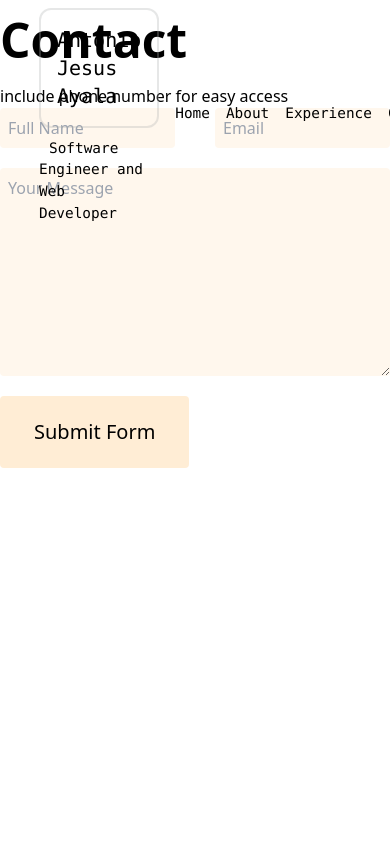
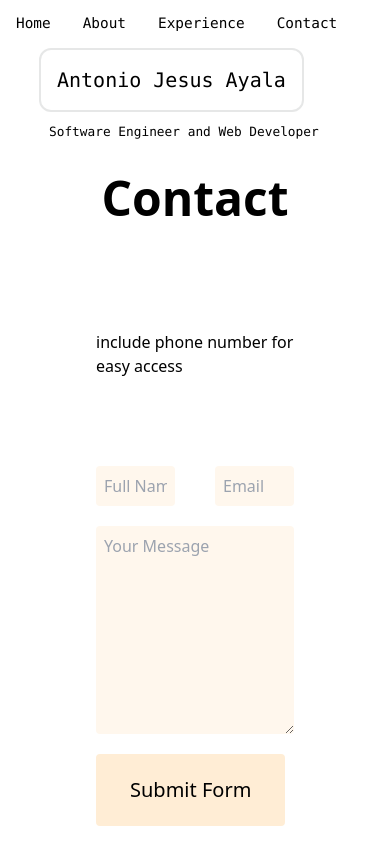
Before and after one commit to antonioclimbs/my-website-portfolio, a Next.js app: page /contact in a window 390 px wide. Shown: the top 864 px of the page. Built offline with nearby package versions, Linux system fonts and the light colour scheme.

Commit message:
got some of the mobile styling to work for header

```diff
--- a/components/header.tsx
+++ b/components/header.tsx
@@ -27,8 +27,6 @@ export default function Header() {
         <Link href='/'>
           <p className='text-xl font-medium'>
             Antonio Jesus Ayala
-            {/* <span className='text-l'> and </span>
-            <code className={styles.code}>Software Engineer</code> */}
           </p>
         </Link>
         <span>
@@ -36,7 +34,7 @@ export default function Header() {
         </span>
       </div>
 
-      <div className="">
+      <div className={styles.mobilepaths}>
         {Object.entries(navItems).map(([path, { name }]) => {
           return (
             <Link
--- a/pages/contact.tsx
+++ b/pages/contact.tsx
@@ -1,5 +1,6 @@
 import type { Metadata } from 'next';
 import Form from './contact/form';
+import styles from '../styles/Home.module.css'
 
 export const metadata: Metadata = {
   title: 'Contact',
@@ -10,7 +11,8 @@ export const dynamic = 'force-dynamic';
 
 export default function ContactPage() {
   return (
-    <section className='w-6xl'>
+    // <section className='w-6xl'>
+    <section className={styles.main}>
       <h1 className="font-bold text-5xl font-serif mb-5">Contact</h1>
       <p>include phone number for easy access</p>
       <Form />
--- a/styles/Header.module.css
+++ b/styles/Header.module.css
@@ -30,7 +30,6 @@
   max-width: var(--max-width);
   width: 100%;
   font-family: var(--font-mono);
-  padding-left: 2rem;
   margin: 0;
   padding-left: 1rem;
 }
@@ -50,63 +49,61 @@
   .paths:hover span {
     background: rgba(var(--path-background), 0.25);
     transform: translateX(4px);
-    /* border: 3px solid inherit; */
   }
 }
 
 
 /* Mobile */
-/* @media (max-width: 700px) {
+@media (max-width: 700px) {
   .content {
     padding: 4rem;
   }
 
   .navbar {
     grid-template-columns: 1fr;
-    margin-bottom: 120px;
-    max-width: 320px;
+    top: 10px;
+    /* margin-bottom: 120px; */
+    /* max-width: 320px; */
     text-align: center;
+    display: flex;
   }
 
   .mainheader {
     font-size: 0.8rem;
+    position: fixed;
+    top: 40px;
   }
 
-  .mainheader a {
-    padding: 1rem;
-  }
-
-  .mainheader p,
   .mainheader div {
     display: flex;
     justify-content: center;
-    position: fixed;
+    position: relative;
     width: 100%;
   }
 
   .mainheader p {
     align-items: center;
     inset: 0 0 auto;
-    padding: 2rem 1rem 1.4rem;
-    border-radius: 0;
-    border: none;
-    border-bottom: 1px solid rgba(var(--callout-border-rgb), 0.25);
-    background: linear-gradient(to bottom,
-        rgba(var(--background-start-rgb), 1),
-        rgba(var(--callout-rgb), 0.5));
-    background-clip: padding-box;
-    backdrop-filter: blur(24px);
+    background: rgba(255, 255, 255, 0);
   }
 
   .mainheader div {
     align-items: flex-end;
     pointer-events: none;
     inset: auto 0 0;
-    padding: 2rem;
+    padding-top: 0;
     height: 200px;
-    background: linear-gradient(to bottom,
-        transparent 0%,
-        rgb(var(--background-end-rgb)) 40%);
-    z-index: 1;
+    background: rgba(255, 255, 255, 0);
   }
-} */
+
+  /* .mobilepaths {
+    width: 100%;
+    justify-content: space-between;
+    padding-left: 1rem;
+  } */
+
+  .paths {
+    margin: 0;
+    padding: 1rem;
+  }
+}
--- a/styles/globals.css
+++ b/styles/globals.css
@@ -99,3 +99,9 @@ a {
     color-scheme: dark;
   }
 }
+
+@media (max-width: 700px) {
+  body {
+    padding-top: 70px;
+  }
+}
```
